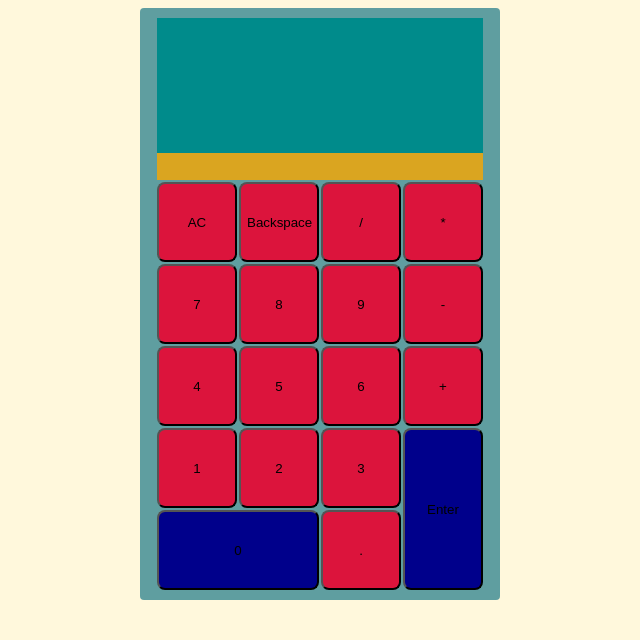
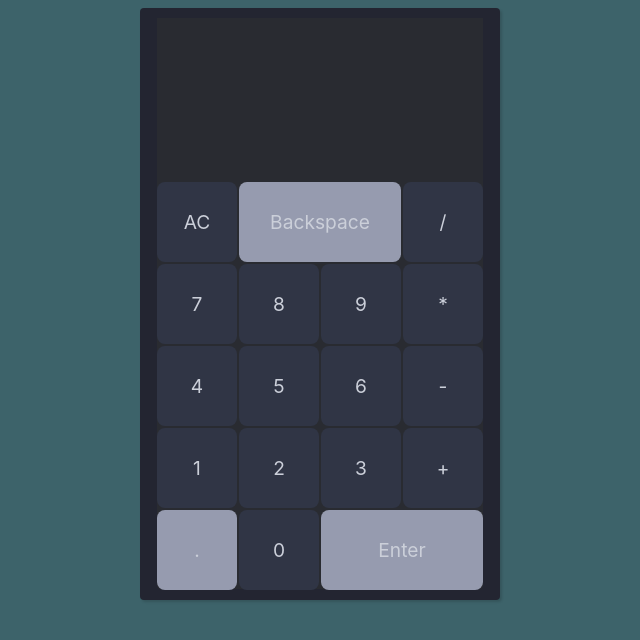
Before and after one commit to LezamaCybart/calculator, a plain HTML site: page index.html in a window 1280 px wide. Shown: the whole page, without its empty margins (320-960 px from the left). Drawn offline with Linux system fonts and the light colour scheme.

Commit message:
finishing touches to the layout and adding styles

```diff
--- a/css/style.css
+++ b/css/style.css
@@ -1,5 +1,5 @@
 body {
-    background-color: cornsilk;
+    background-color: #3D636A;
 }
 .container {
     display: grid;
@@ -11,43 +11,60 @@ body {
     width: 340px;
     border-radius: 4px;
     margin: auto;
-    background-color: cadetblue;
+    background-color: #232531;
+    box-shadow: rgba(0, 0, 0, 0.15) 1.95px 1.95px 2.6px;
 }
 
 #display {
-    display: grid;
     grid-column-start: 1;
     grid-column-end: 5;
     grid-row: 1 / 3;
-    background-color: bisque;
-    grid-template-rows: repeat(6, 1fr);
 }
 
-#result {
-    grid-row: 1 / 6;
-    background-color: darkcyan;
-}
 
 #input {
-    grid-row: 6 / 7;
-    background-color: goldenrod;
-
+    font-family: -apple-system, BlinkMacSystemFont, 'Segoe UI', Roboto, Oxygen, Ubuntu, Cantarell, 'Open Sans', 'Helvetica Neue', sans-serif;
+    background-color: #292b31;
+    text-align: center;
+    font-size: 80px;
+    padding-top: 20px;
+    overflow-wrap: break-word;
+    height: 551px;
+    border-bottom-left-radius: 4px;
+    border-bottom-right-radius: 4px;
+    color: #CBCFD9;
 }
 
 .button {
-    background-color: crimson;
+    background-color: #303545;
     border-radius: 8px;
+    font-family: -apple-system, BlinkMacSystemFont, 'Segoe UI', Roboto, Oxygen, Ubuntu, Cantarell, 'Open Sans', 'Helvetica Neue', sans-serif;
+    font-size: larger;
+    color: #CBCFD9;
+    border: none;
+    outline: none;
+    box-shadow: none;
 }
 
 #enter {
-    background-color: darkblue;
-    grid-column: 4 / 5;
-    grid-row: 6 / 8;
+    background-color: #969BAF;
+    grid-column: 3 / 5;
+    grid-row: 7 / 8;
 }
 
 #zero {
-    background-color: darkblue;
-    grid-column: 1 / 3;
+    grid-column: 2 / 3;
     grid-row: 7 / 8;
+}
+
+#decimal {
+    background-color: #969BAF;
+    grid-column: 1 / 2;
+    grid-row: 7 / 8;
+}
+
+#backspace {
+    background-color: #969BAF;
+    grid-column: 2 / 4;
 
 }
--- a/index.html
+++ b/index.html
@@ -10,24 +10,23 @@
 <body>
     <div class="container">
         <div id="display">
-            <div id="result"></div>
             <div id="input"></div>
         </div>
         <button value="clear" class="button operator">AC</button>
-        <button value="backspace" class="button operator">Backspace</button>
+        <button id="backspace" value="backspace" class="button operator">Backspace</button>
         <button value="divide" class="button operator">/</button>
-        <button value="multiply" class="button operator">*</button>
         <button value="7" class="button digit">7</button>
         <button value="8" class="button digit">8</button>
         <button value="9" class="button digit">9</button>
-        <button value="substract" class="button operator">-</button>
+        <button value="multiply" class="button operator">*</button>
         <button value="4" class="button digit">4</button>
         <button value="5" class="button digit">5</button>
         <button value="6" class="button digit">6</button>
-        <button value="add" class="button operator">+</button>
+        <button value="substract" class="button operator">-</button>
         <button value="1" class="button digit">1</button>
         <button value="2" class="button digit">2</button>
         <button value="3" class="button digit">3</button>
+        <button value="add" class="button operator">+</button>
         <button value="0" id="zero" class="button digit">0</button>
         <button id="decimal" value="." class="button digit">.</button>
         <button value="equals" id="enter" class="button operator">Enter</button>
--- a/js/script.js
+++ b/js/script.js
@@ -64,6 +64,7 @@ function display ( value ) {
     } else {
         compute(value);
     }
+    checkDisplayOverflow();
 }
 
 function compute ( value ) {
@@ -96,6 +97,13 @@ function clearDisplay () {
     decimalButton.disabled = false;
 }
 
+function checkDisplayOverflow() {
+    if ( inputDisplay.textContent.length == 8 ) {
+        alert("SCREEN OVERFLOW")
+        clearDisplay()
+    }
+}
+
 
 
 //rounding number function.
```
